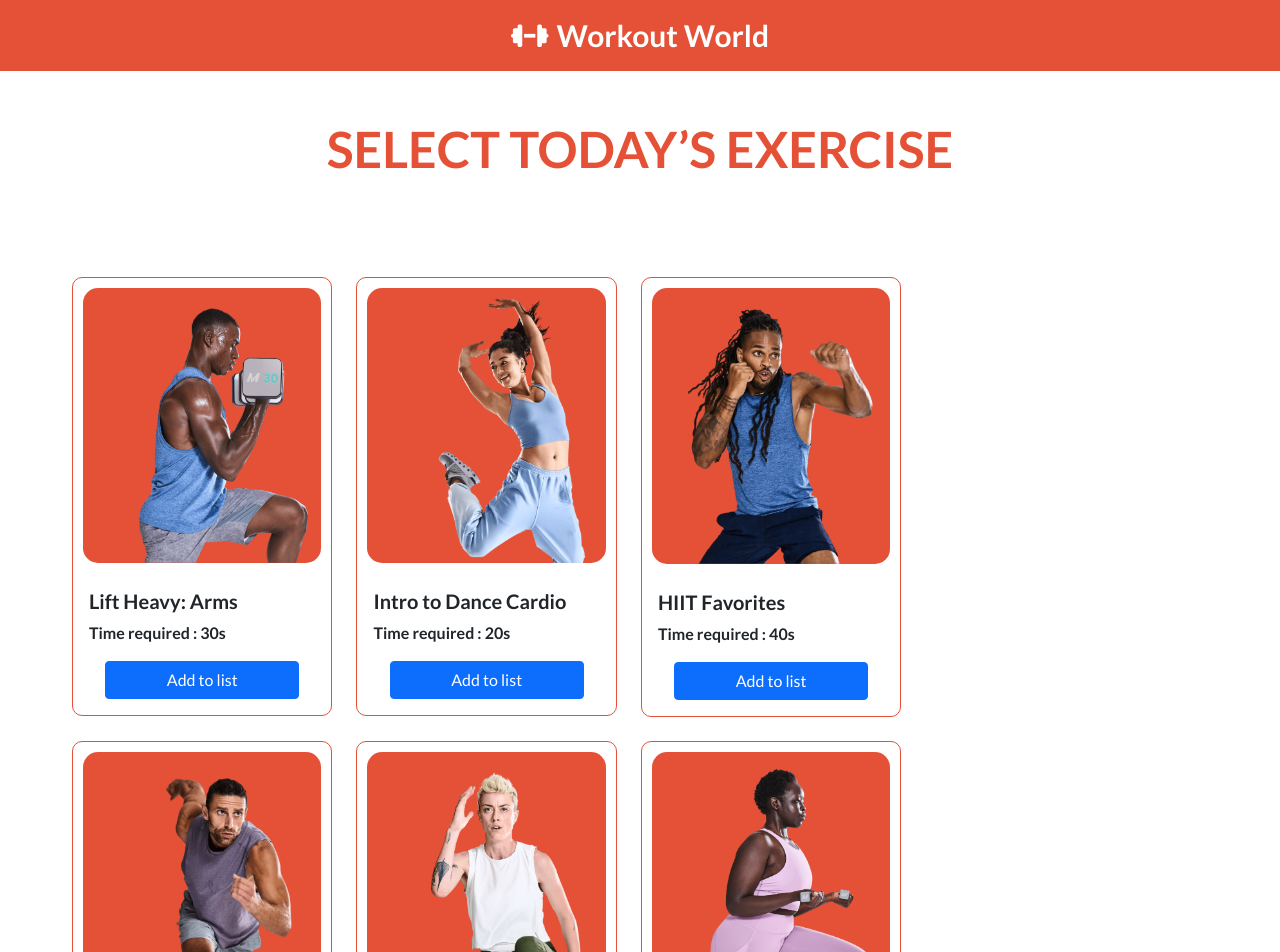
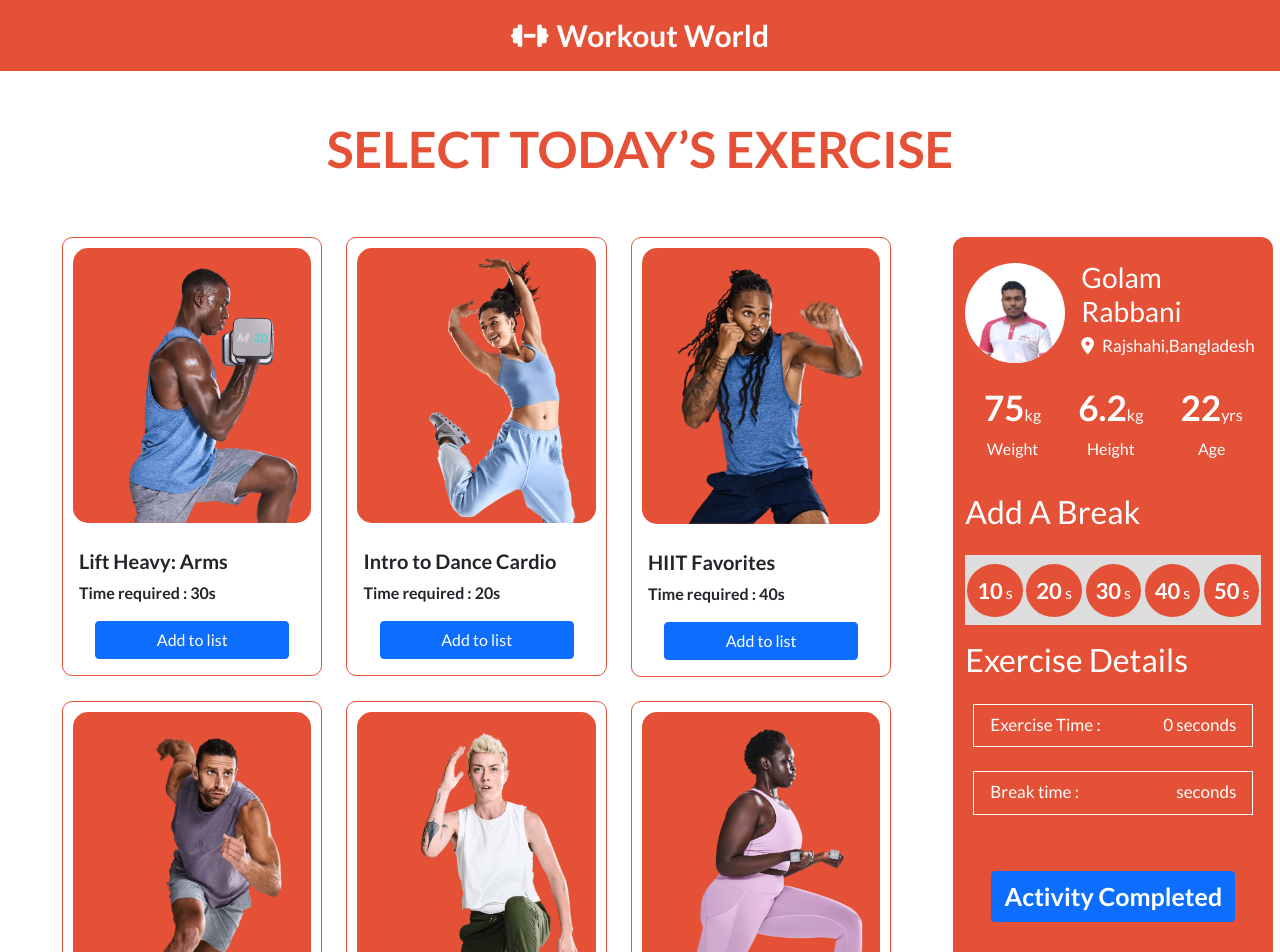
Before and after one commit to golamrabbani93/workout-world, a React (Create React App) app: page / in a window 1280 px wide. Shown: the top 952 px of the page. Built offline with nearby package versions, Linux system fonts and the light colour scheme.

Commit message:
responsive complete and some style changed

```diff
--- a/src/components/Details/Details.css
+++ b/src/components/Details/Details.css
@@ -1,4 +1,18 @@
 .time {
 	border: 1px solid #fff;
 	padding: 3px;
+	padding-top: 10px;
 }
+.col-sm-6 > h4 {
+	font-size: 17px;
+}
+@media only screen and (min-width: 575px) {
+	.text-left {
+		text-align: end;
+	}
+}
+@media only screen and (max-width: 575px) {
+	.col-sm-6 {
+		text-align: center;
+	}
+}
--- a/src/components/Details/Details.js
+++ b/src/components/Details/Details.js
@@ -3,25 +3,25 @@
 const Details = (props) => {
 	const {total, breakTime} = props;
 	return (
-		<div className="pt-5 mt-2 text-white">
+		<div className="pt-2 mt-2 text-white">
 			<h2>Exercise Details</h2>
 			<div className="row px-1 mt-4 time m-2">
-				<div className="col-xl-6 ">
+				<div className="col-sm-6">
 					<h4>Exercise Time :</h4>
 				</div>
 
-				<div className="col-xl-6">
+				<div className="col-sm-6  text-left">
 					<h4>
 						{total} <span>seconds</span>
 					</h4>
 				</div>
 			</div>
 			<div className="row px-1 mt-4 time m-2">
-				<div className="col-xl-6 ">
+				<div className="col-sm-6 ">
 					<h4>Break time :</h4>
 				</div>
 
-				<div className="col-xl-6">
+				<div className="col-sm-6   text-left">
 					<h4>
 						{breakTime} <span>seconds</span>
 					</h4>
--- a/src/components/Exercises/Exercises.css
+++ b/src/components/Exercises/Exercises.css
@@ -1,5 +1,5 @@
 .col-xl-8 {
-	margin: 50px 60px;
+	margin: 50px 50px;
 }
 .head-color {
 	color: #e55137;
@@ -11,4 +11,18 @@
 	background-color: #e55137;
 	margin-top: 50px;
 	padding-bottom: 20px;
+	border-radius: 12px;
 }
+@media only screen and (max-width: 700px) {
+	.col-xl-8 {
+		margin: 0;
+	}
+	.head-color {
+		font-size: 20px;
+	}
+}
+@media only screen and (max-width: 1199px) {
+	.col-xl-8 {
+		margin: 0;
+	}
+}
--- a/src/components/Exercises/Exercises.js
+++ b/src/components/Exercises/Exercises.js
@@ -32,7 +32,7 @@
 	return (
 		<div className="exercize-container">
 			<div className="container-fluid">
-				<h2 className="mb-5 mt-5 head-color text-center">Select today’s exercise</h2>
+				<h2 className="mb-2 mt-5 head-color text-center">Select today’s exercise</h2>
 				<div className="row">
 					<div className="col-xl-8">
 						{/* <h2>{totalTime}</h2> */}
--- a/src/components/Profile/Profile.css
+++ b/src/components/Profile/Profile.css
@@ -20,3 +20,6 @@
 	font-size: 35px;
 	font-weight: 700;
 }
+.profile-data > h5 {
+	font-size: 17px;
+}
--- a/src/components/ToastBtn/ToastBtn.css
+++ b/src/components/ToastBtn/ToastBtn.css
@@ -0,0 +1,10 @@
+.toast-btn {
+	font-size: 25px;
+	font-weight: 700;
+}
+
+@media only screen and (max-width: 700px) {
+	.toast-btn {
+		font-size: 20px;
+	}
+}
--- a/src/components/ToastBtn/ToastBtn.js
+++ b/src/components/ToastBtn/ToastBtn.js
@@ -1,6 +1,7 @@
 import React from 'react';
 import {ToastContainer, toast} from 'react-toastify';
 import 'react-toastify/dist/ReactToastify.css';
+import './ToastBtn.css';
 const ToastBtn = () => {
 	const notify = () => {
 		toast.success('Wow Exercise Complete!', {
@@ -16,7 +17,7 @@
 	};
 	return (
 		<div className="list-btn pt-5">
-			<button onClick={notify} className="btn btn-primary  d-block m-auto mb-3 fitness-font ">
+			<button onClick={notify} className="btn btn-primary  d-block m-auto mb-3 toast-btn ">
 				Activity Completed
 			</button>
 			<ToastContainer />
```
